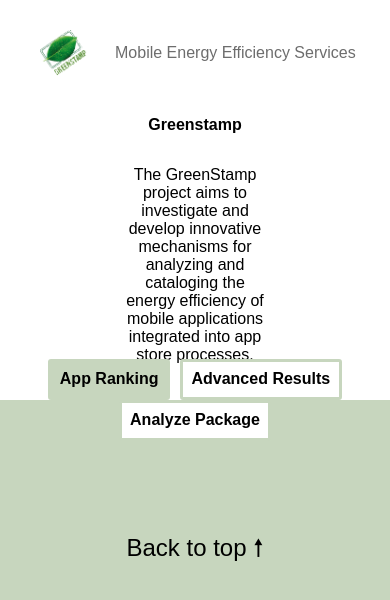
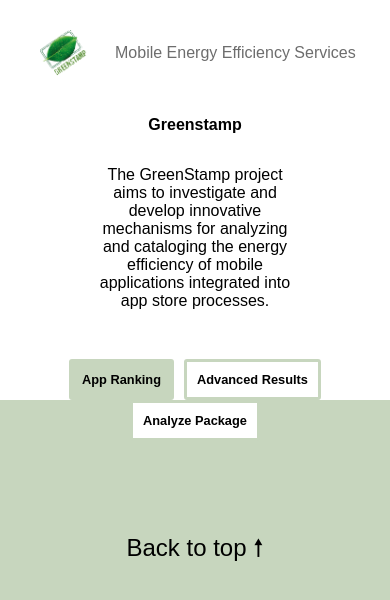
Before and after one commit to caixa-magica-software/greenstamp-web, a React (Create React App) app: page / in a window 390 px wide. Shown: the top 600 px of the page. Built offline with nearby package versions, Linux system fonts and the light colour scheme; no server answers.

Commit message:
Media query fixes

```diff
--- a/src/components/HomePageContent.module.css
+++ b/src/components/HomePageContent.module.css
@@ -53,6 +53,35 @@
   font-size: clamp(1rem, 1.2vw, 1.3rem);
 }
 
+/* Bottom Container */
+.bottomBox {
+  position: absolute;
+  padding-top: 40px;
+  padding-bottom: 50px;
+  top: 480px;
+  width: 100%;
+  height: 83%;
+
+  background-color: #c7d6be;
+
+  text-align: center;
+  font-family: Arial, sans-serif;
+}
+
+/* Bottom Container For The Tabs */
+.bottomBoxAlt {
+  position: absolute;
+  padding-top: 10px;
+  padding-bottom: 50px;
+  top: 480px;
+  width: 100%;
+
+  background-color: #c7d6be;
+
+  text-align: center;
+  font-family: Arial, sans-serif;
+}
+
 .selecterBox {
   position: relative;
   top: -81.4px;
@@ -84,35 +113,6 @@
 
 .selecterBox button:hover {
   cursor: pointer;
-}
-
-/* Bottom Container */
-.bottomBox {
-  position: absolute;
-  padding-top: 40px;
-  padding-bottom: 50px;
-  top: 480px;
-  width: 100%;
-  height: 83%;
-
-  background-color: #c7d6be;
-
-  text-align: center;
-  font-family: Arial, sans-serif;
-}
-
-/* Bottom Container For The Tabs */
-.bottomBoxAlt {
-  position: absolute;
-  padding-top: 10px;
-  padding-bottom: 50px;
-  top: 480px;
-  width: 100%;
-
-  background-color: #c7d6be;
-
-  text-align: center;
-  font-family: Arial, sans-serif;
 }
 
 /* App Analyzer Container */
@@ -271,7 +271,7 @@
   }
 
   .info1 {
-    width: clamp(4rem, 39vw, 50rem);
+    width: clamp(12rem, 39vw, 50rem);
     display: inline-block;
 
     font-size: clamp(1rem, 1.2vw, 1.3rem);
@@ -288,4 +288,34 @@
     text-align: center;
     font-family: Arial, sans-serif;
   }
+
+  .selecterBox {
+    position: relative;
+    top: -81.4px;
+    max-width: 460px;
+  }
+
+  .selecterBox .inactiveTab {
+    background-color: white;
+    border-radius: 3px;
+    border: 3px solid #c7d6be;
+    margin: 5px;
+    margin-bottom: 0px;
+    margin-top: 0px;
+    font-weight: bold;
+    padding: 10px;
+    font-size: clamp(0.8rem, 1.2vw, 1.5rem);
+  }
+
+  .selecterBox .activeTab {
+    background-color: #c7d6be;
+    border-radius: 3px;
+    border: 3px solid #c7d6be;
+    margin: 5px;
+    margin-bottom: 0px;
+    margin-top: 0px;
+    font-weight: bold;
+    padding: 10px;
+    font-size: clamp(0.8rem, 1.2vw, 1.5rem);
+  }
 }
```
